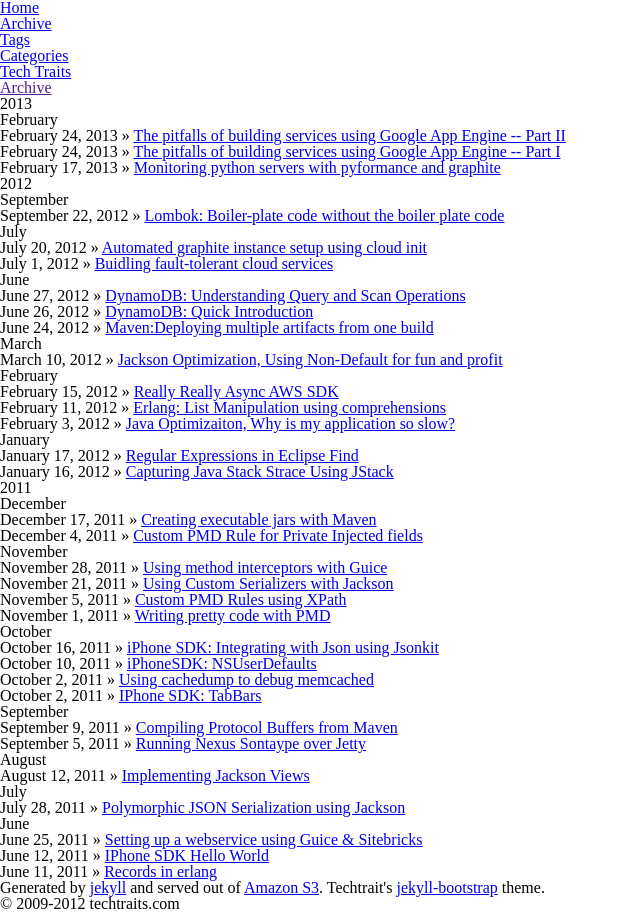
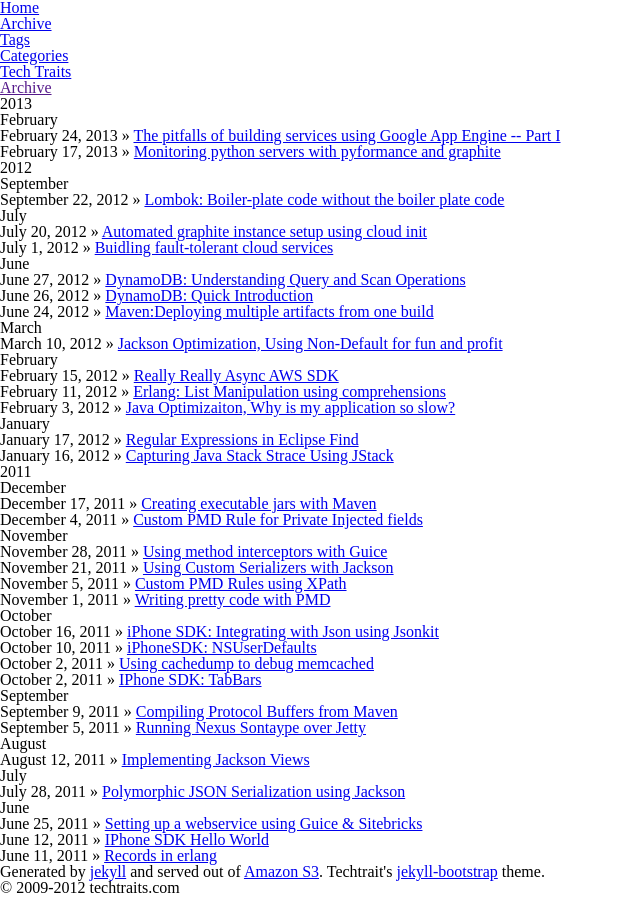
Before and after one commit to techtraits/techtraits-blog, a Jekyll site: the page built from archive.html, in a window 1280 px wide. Shown: the whole page, without its empty margins (0-640 px from the left). Built offline with Jekyll 4.4.1, drawn with Linux system fonts in a browser that asks for light colours; nearby versions of some CDN libraries; library files that are not in the unit come from our copies; some of the changed lines change nothing that is shown.

Commit message:
Combining articles

```diff
--- a/_posts/2013-02-24-The-problems-of-working-in-App-engine-I.markdown
+++ b/_posts/2013-02-24-The-problems-of-working-in-App-engine-I.markdown
@@ -31,7 +31,24 @@
 
 ![Backup](/assets/images/backup.jpg)
 
-Another thing I would like to highlight is the image above, for me it symbolizes what is wrong with GAE. Its an actual screen shot from a menu in GAE console for restoring backups. These backups were generated through google's standard tool and this is the User interface that allows you to select which one to restore from. The fact that some google developer somewhere wrote this UI looked at it and said "Sure, looks good you can select the backup you want lets ship it" scares me. It shows either an utter disregard for the usability of the server or a complete disconnect between team members when implementing related functions. Neither of these implications inspires confidence in the quality of the GAE serivce.
+Another thing I would like to highlight is the image above, for me it symbolizes what is wrong with GAE. Its an actual screen shot from a menu in GAE console for restoring backups. These backups were generated through google's standard tool and this is the User interface that allows you to select which one to restore from. The fact that some google developer somewhere wrote this UI looked at it and said "Sure, looks good you can select the backup you want lets ship it" scares me. It shows either an utter disregard for the usability of the server or a complete disconnect between team members when implementing related functions.
 
-If you have made it this far and I still haven't convinced you, checkout the next part of the series:
-**[ The pitfalls of building services using Google App Engine -- Part II](http://techtraits.com/2013-02-24-The-problems-of-working-in-App-engine-II.html)**
+# Under-powered application front-end instances
+The GAE instances are greatly under-powered. We had a simple use case where we used RSA cryptography to sign our authorization tokens. I grant you that it is a CPU intensive task and we are willing to take a performance hit. However, a quick benchmark showed that the signature generation takes on average 10ms on my Ubuntu VM on my rather modest laptop. The same code on Google App Engine under no load takes anywhere from 500 to 600ms. This time does not include network latency or any scheduler overhead, this is just the time taken to compute the signature.
+
+A small benchmark for computing an RSA signature:
+    A VM on my laptop	 	 10ms
+    GAE F1 (600MHz, 128MB)	 500-600ms
+    GAE F2 (1200MHz, 256MB)	 450-500ms
+    GAE F4 (2400MHz, 512MB)	 350-450ms
+
+If you scour through Google groups, you will find that the recommended approach for doing something like this is to offload this work to an external service with more computational resources and then make an HTTP call. In fact GAE's [APP Indentity API](https://developers.google.com/appengine/docs/java/appidentity/) offers exactly this. However, the API has an arbitrary daily hidden quota of 1.84 Million calls ([see this](http://techtraits.com)) and there is no way of increasing it at the moment.
+
+# Under-performing Google Data Store and under-provisioned Cache
+It would be fair to argue that most web applications are not CPU intensive and spend a significant amount of time waiting on cache and the backend data store. It would be nice then to have a fast data store and cache layer. Unfortunately, the google data store is quite slow. Indexed reads take anywhere from 150ms to 250ms under modest load and writes range from 300ms to over 500ms on occasions. We have seen these latencies when dealing with approximately 1500 requests per seocnd sent to one of our services by [Simpsons Tapped Out](https://play.google.com/store/apps/details?id=com.ea.game.simpsons4_na).
+
+These latencies mandate that everything that can be cached must be cached. Fortunately, Google Cache is reasonably fast and the latencies range from as low as 10ms to a typical of 20-40ms. Here's the kicker: the cache is automatically scaled out/back by Google a number of times in a day for a service under load. What this essentially does is that it invalidates a good chunk of the cached data, generally resulting in response time spikes and leads to service instability.  I can't think of any reason why cache is being provisioned for exact fit. Cache provides a layer of stability for the service and serves as the only safegaurd for protecting the less elastic backend data store.
+
+
+### TODO COnclusion
+Neither of these cases give me confidence that whats "under the hood" of google app engine has been thought through very well. This is important because you as a service developer are relying on GAE to have good plumbing under the hood as you have no control over it. If I had to write our service again I would probably go with Amazon Elastic Beanstalk or something less. For now it all kind of works and we are too far down this path so we will keep our fingers crossed.
--- a/_posts/2013-02-24-The-problems-of-working-in-App-engine-II.markdown
+++ /dev/null
@@ -1,33 +0,0 @@
----
-layout: post
-title: The pitfalls of building services using Google App Engine -- Part II
-date: 2013-02-24 17:09:00
-authors:
-- bilal
-categories:
-- System Admin
-tags:
-- GAE
-
----
-
-Let us continue from where we [left off](http://techtraits.com/2013-02-24-The-problems-of-working-in-App-engine-I.html) and cover a few more major Google App Engine pitfalls when working with non-trivial applications at significant scale.
-
-# Under-powered application front-end instances
-The GAE instances are greatly under-powered. We had a simple use case where we used RSA cryptography to sign our authorization tokens. I grant you that it is a CPU intensive task and we are willing to take a performance hit. However, a quick benchmark showed that the signature generation takes on average 10ms on my Ubuntu VM on my rather modest laptop. The same code on Google App Engine under no load takes anywhere from 500 to 600ms. This time does not include network latency or any scheduler overhead, this is just the time taken to compute the signature.
-
-A small benchmark for computing an RSA signature:
-    A VM on my laptop	 	 10ms
-    GAE F1 (600MHz, 128MB)	 500-600ms
-    GAE F2 (1200MHz, 256MB)	 450-500ms
-    GAE F4 (2400MHz, 512MB)	 350-450ms
-
-If you scour through Google groups, you will find that the recommended approach for doing something like this is to offload this work to an external service with more computational resources and then make an HTTP call. In fact GAE's [APP Indentity API](https://developers.google.com/appengine/docs/java/appidentity/) offers exactly this. However, the API has an arbitrary daily hidden quota of 1.84 Million calls ([see this](http://techtraits.com)) and there is no way of increasing it at the moment.
-
-# Under-performing Google Data Store and under-provisioned Cache
-It would be fair to argue that most web applications are not CPU intensive and spend a significant amount of time waiting on cache and the backend data store. It would be nice then to have a fast data store and cache layer. Unfortunately, the google data store is quite slow. Indexed reads take anywhere from 150ms to 250ms under modest load and writes range from 300ms to over 500ms on occasions. We have seen these latencies when dealing with approximately 1500 requests per seocnd sent to one of our services by [Simpsons Tapped Out](https://play.google.com/store/apps/details?id=com.ea.game.simpsons4_na).
-
-These latencies mandate that everything that can be cached must be cached. Fortunately, Google Cache is reasonably fast and the latencies range from as low as 10ms to a typical of 20-40ms. Here's the kicker: the cache is automatically scaled out/back by Google a number of times in a day for a service under load. What this essentially does is that it invalidates a good chunk of the cached data, generally resulting in response time spikes and leads to service instability.  I can't think of any reason why cache is being provisioned for exact fit. Cache provides a layer of stability for the service and serves as the only safegaurd for protecting the less elastic backend data store.
-
-
-Neither of these cases give me confidence that whats "under the hood" of google app engine has been thought through very well. This is important because you as a service developer are relying on GAE to have good plumbing under the hood as you have no control over it. If I had to write our service again I would probably go with Amazon Elastic Beanstalk or something less. For now it all kind of works and we are too far down this path so we will keep our fingers crossed.
```
